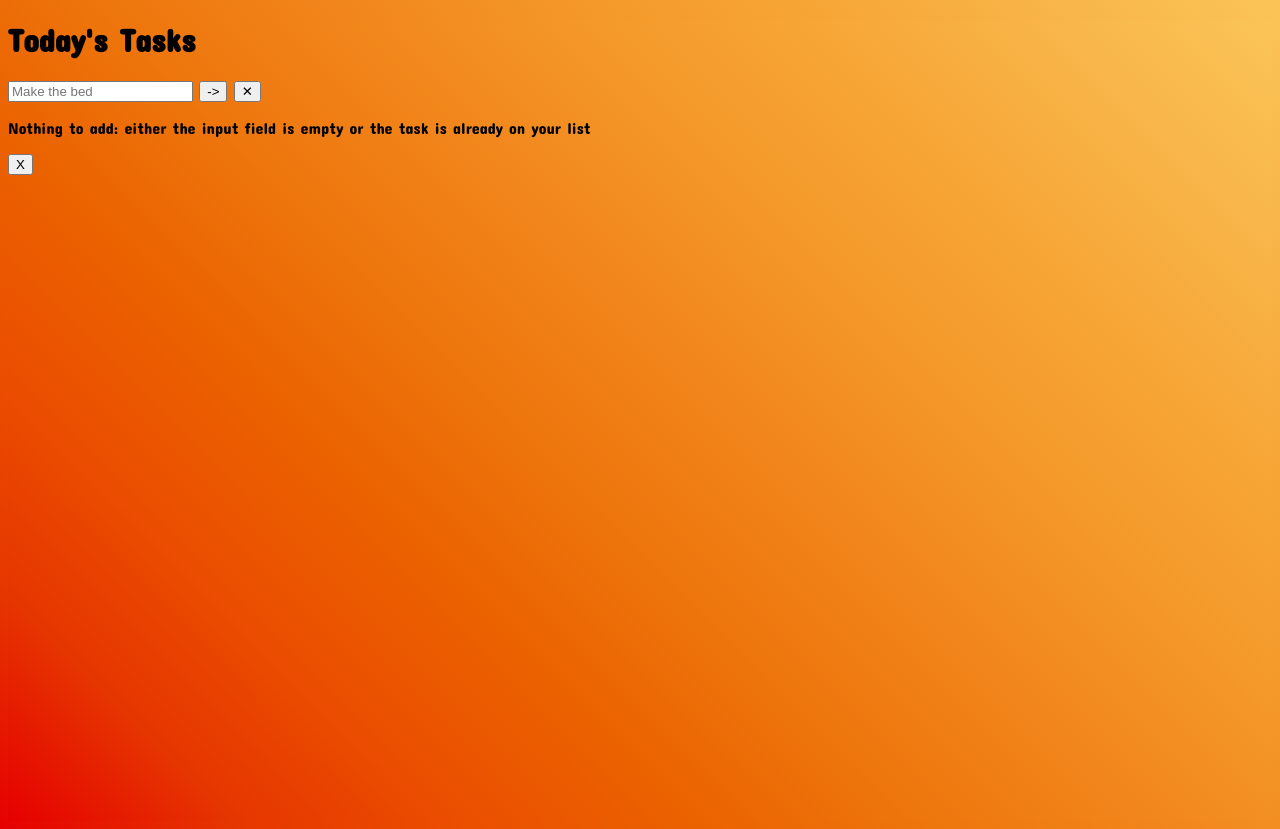
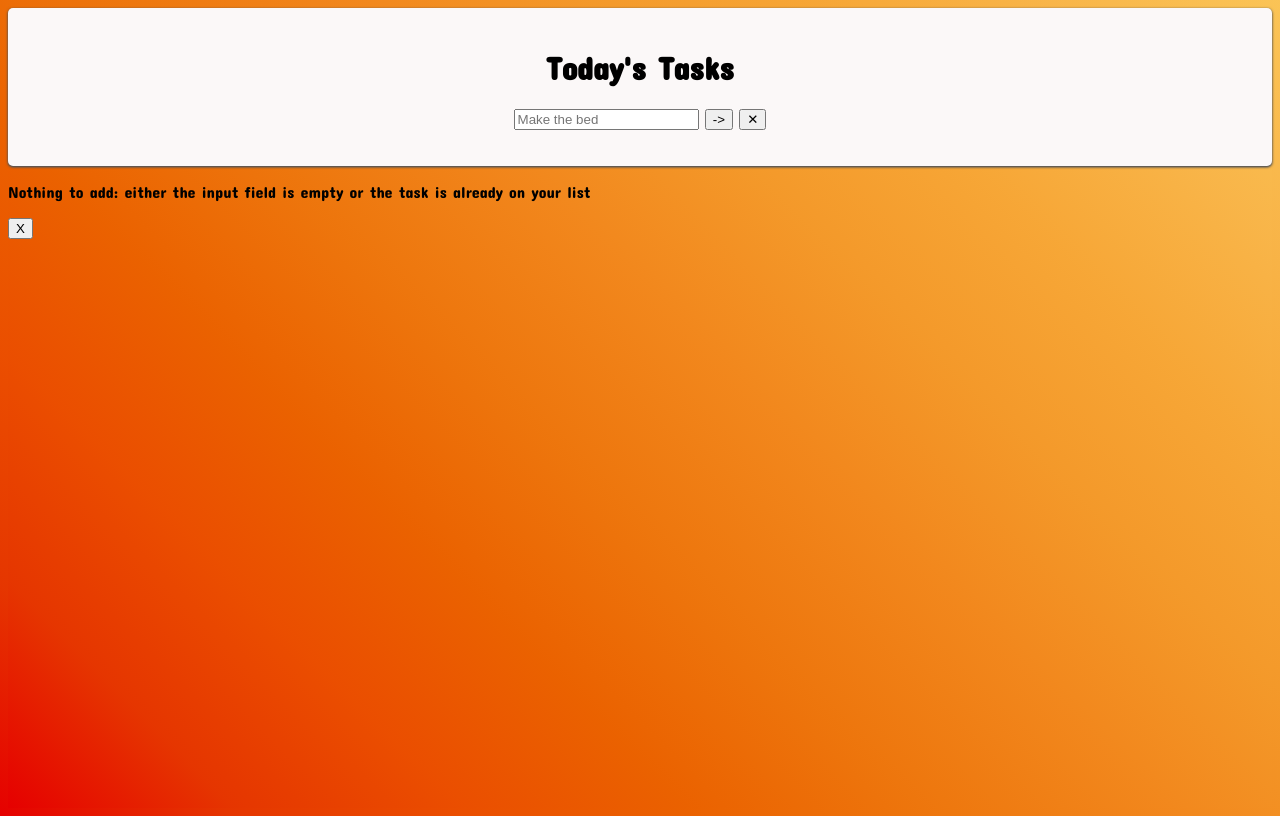
Before and after one commit to ch4ne5teban/ToDo-List, a plain HTML site: page index.html in a window 1280 px wide. Drawn offline with Linux system fonts and the light colour scheme.

Commit message:
styles: add styles to main including flex display

```diff
--- a/styles.css
+++ b/styles.css
@@ -17,3 +17,15 @@ html, body {
   background-repeat: no-repeat;
   font-family: 'Concert One', cursive;
 }
+
+main {
+  margin: 0 auto;
+  background-color: #FbF8F8;
+  padding: 20px;
+  box-shadow: 0 1px 3px #555555, 0 1px 2px #555555;
+  border-radius: 5px;
+  display: flex;
+  flex-direction: column;
+  justify-content: center;
+  align-items: center;
+}
```
